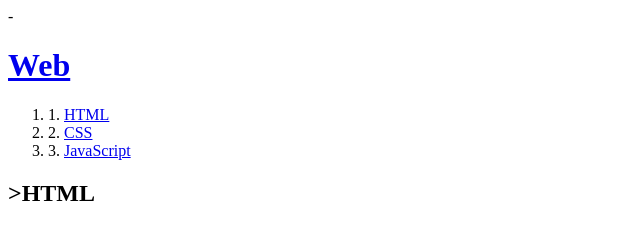
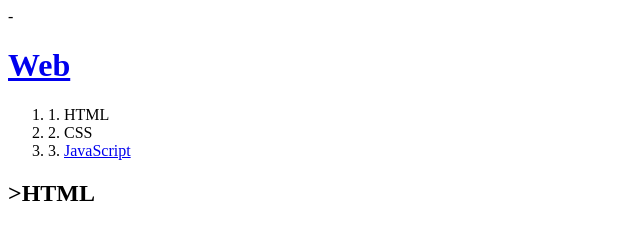
Before and after one commit to mandut/manoweb, a plain HTML site: page 33.html in a window 1280 px wide. Shown: the top 231 px of the page, 0-640 px from the left. Drawn offline with Linux system fonts and the light colour scheme.

Commit message:
Add files via upload

```diff
--- a/33.html
+++ b/33.html
@@ -9,8 +9,8 @@
 <body>-<!-- 본문 -->
 <h1><a href="index.html">Web</a></h1>
 <ol>
-<li>1. <a href="1(파일명).html">HTML </a></li>
-<li>2. <a href="로아공홈">CSS </a></li>
+<li>1. HTML</li>
+<li>2. CSS </li>
 <li>3. <a href="연습장2">JavaScript </a></li>
 </ol>
 <!--ol(odered list)은 자동 넘버링 ul(unordered list) -->
```
Also changed, not shown: index.html (+2 -1 lines), 1 other file.
